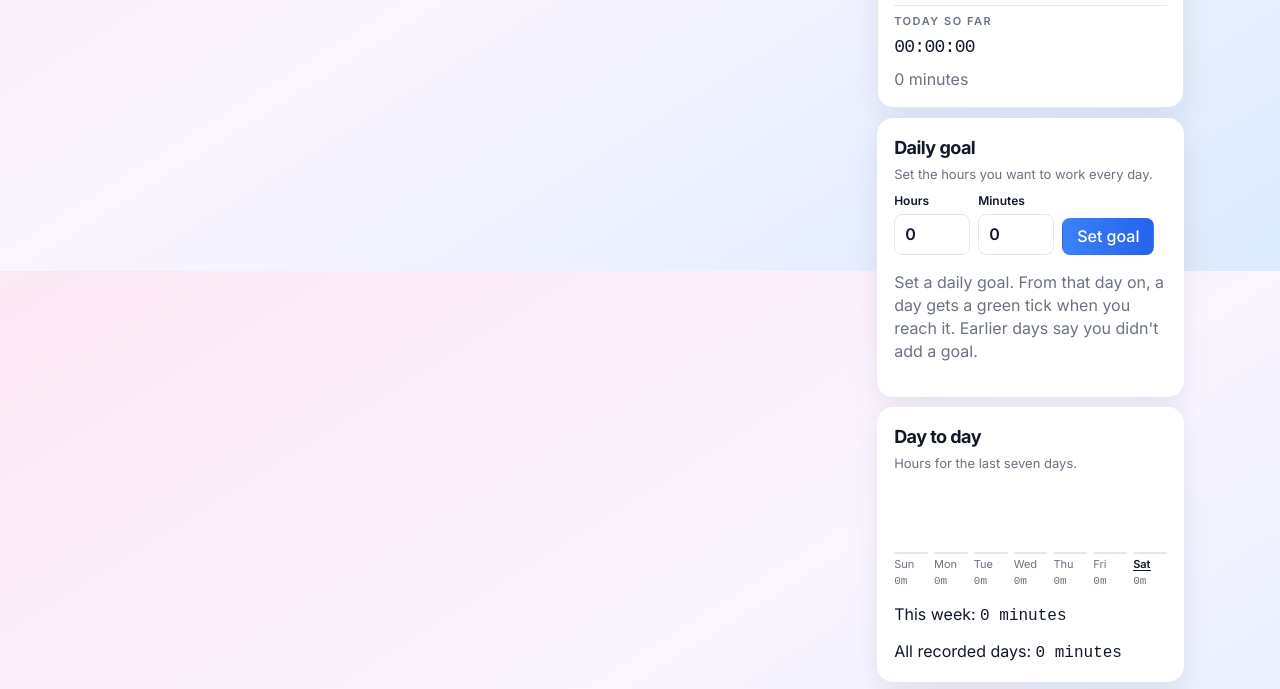
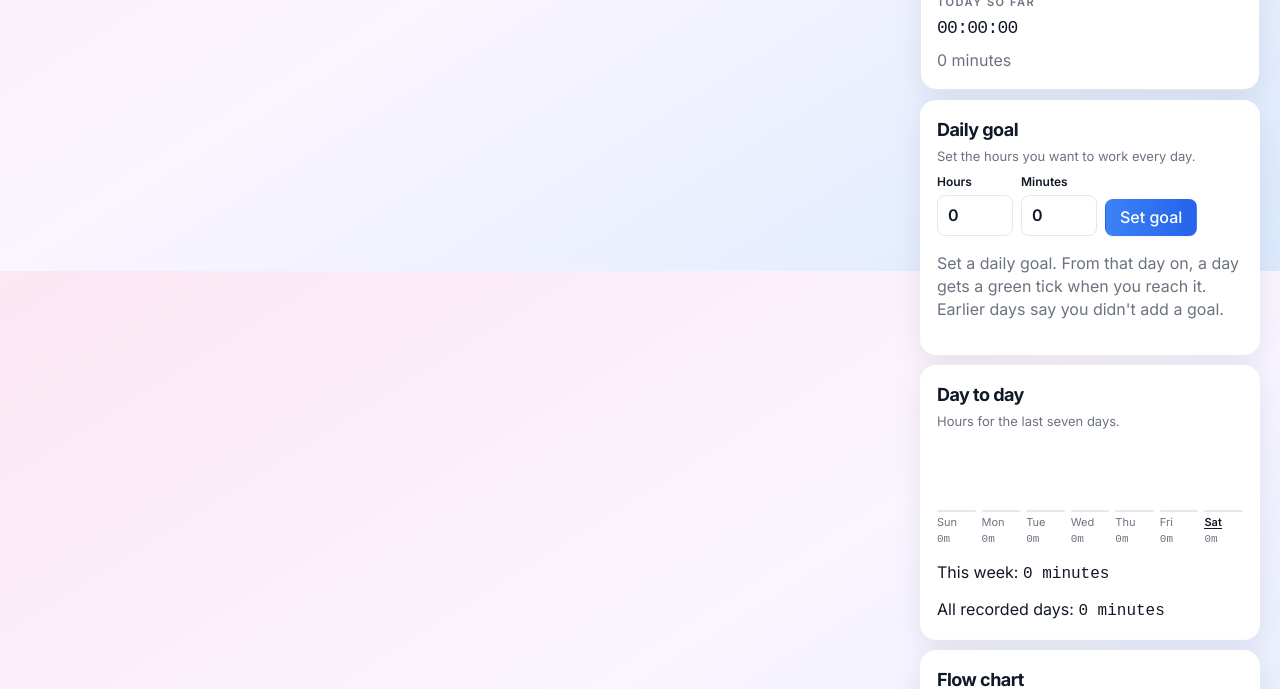
Before and after one commit to NaimWorld77/daybook, a plain HTML site: page index.html in a window 1280 px wide. Shown: the part 529-1218 px from the top of the page. Drawn offline with Linux system fonts and the light colour scheme.

Commit message:
Let the page fill the width of the screen.

```diff
--- a/styles.css
+++ b/styles.css
@@ -80,9 +80,10 @@ button {
 }
 
 .page {
-  max-width: 1120px;
-  margin: 0 auto;
-  padding: 16px 16px 28px;
+  width: 100%;
+  max-width: none;
+  margin: 0;
+  padding: 16px 20px 28px;
 }
 
 .kicker,
@@ -632,7 +633,7 @@ header {
 
 .workspace {
   display: grid;
-  grid-template-columns: minmax(0, 1.75fr) minmax(250px, 0.7fr);
+  grid-template-columns: minmax(0, 1fr) 340px;
   gap: 14px;
   align-items: start;
 }
```
